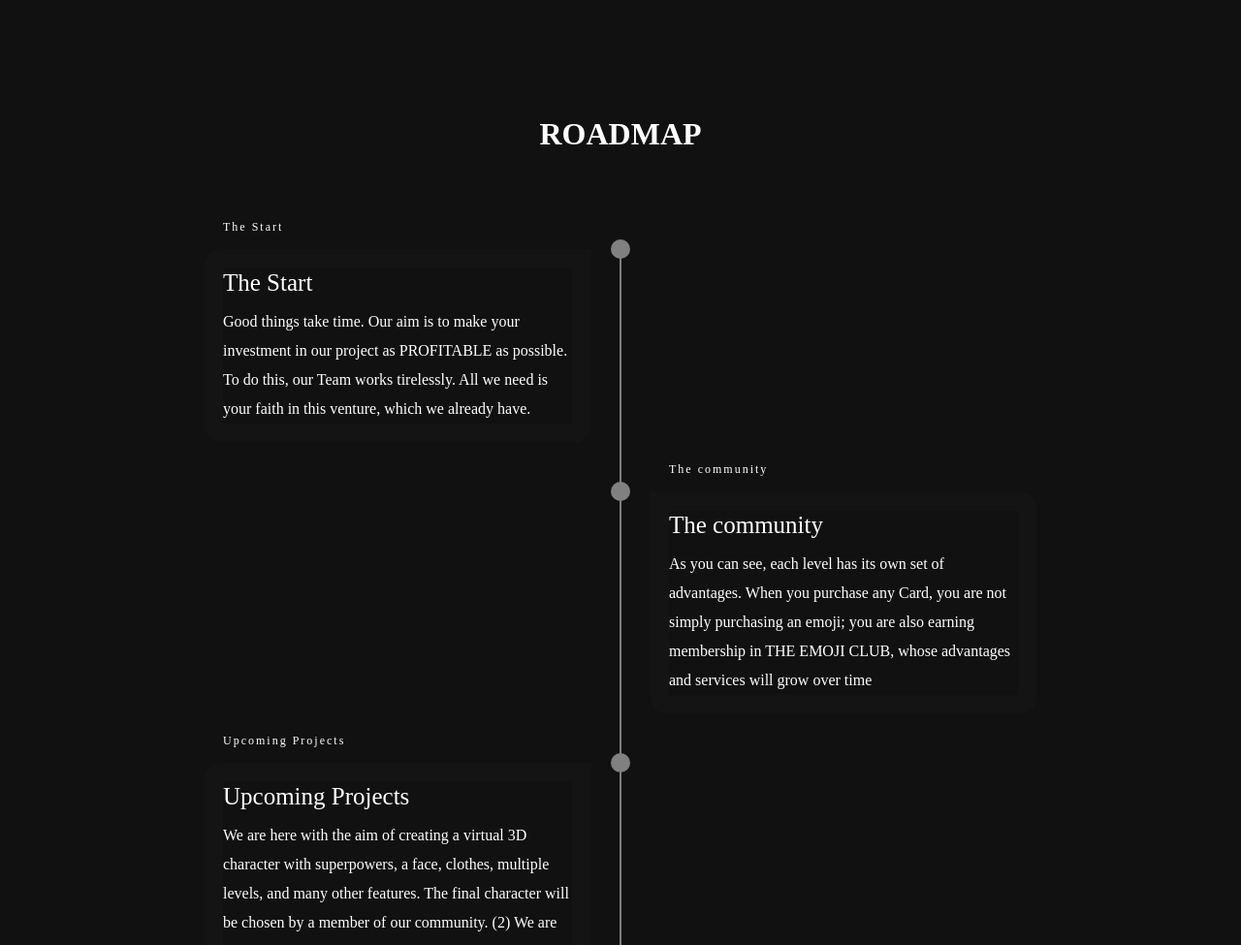
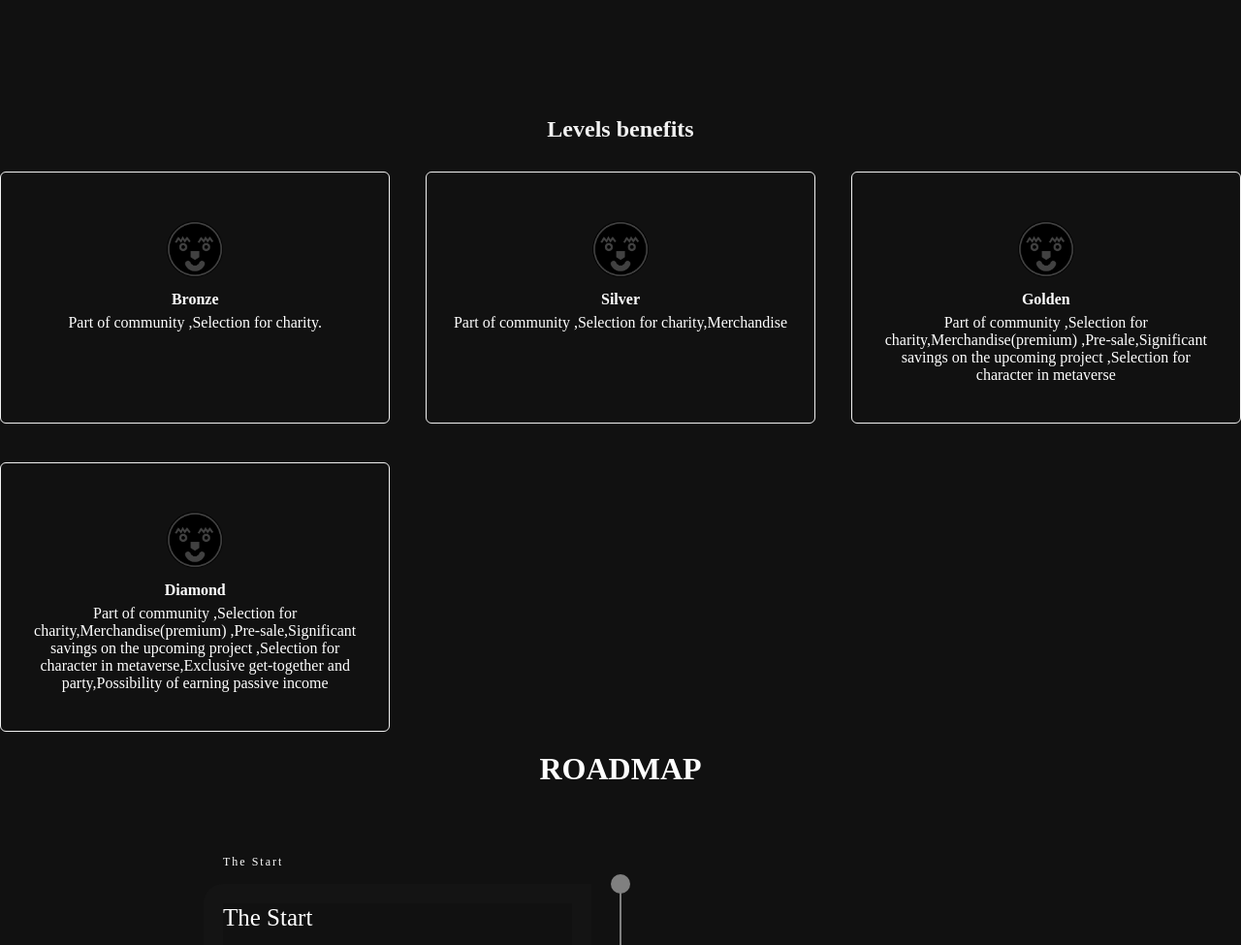
Before and after one commit to devops-sunny/Welcome-to-THE-EMOJI-CLUB-join-our-discord, a plain HTML site: page index.html in a window 1280 px wide. Shown: the part 1480-2455 px from the top of the page at 97% size. Drawn offline with Linux system fonts and the light colour scheme.

Commit message:
services

```diff
--- a/index.html
+++ b/index.html
@@ -55,6 +55,45 @@
       </div>
     </section>
     </div>
+
+    <!-- services -->
+    <section id="services" class="dark">
+      <div class="inner-width">
+        <h1 class="section-title">Levels benefits</h1>
+        <div class="services">
+          <div class="service">
+            <img src="images/Team/4.png" alt="" class="services-img">
+            <h4>Bronze</h4>
+            <p>Part of community ,Selection for charity.</p>
+          </div>
+
+          <div class="service">
+            <img src="images/Team/4.png" alt="" class="services-img">
+            <h4>Silver</h4>
+            <p>Part of community ,Selection for charity,Merchandise</p>
+          </div>
+
+          <div class="service">
+            <img src="images/Team/4.png" alt="" class="services-img">
+            <h4>Golden</h4>
+            <p>Part of community ,Selection for charity,Merchandise(premium) ,Pre-sale,Significant savings on
+              the upcoming project ,Selection for character
+              in metaverse</p>
+          </div>
+
+          <div class="service">
+            <img src="images/Team/4.png" alt="" class="services-img">
+            <h4>Diamond</h4>
+            <p>Part of community ,Selection for charity,Merchandise(premium) ,Pre-sale,Significant savings on
+              the upcoming project ,Selection for character
+              in metaverse,Exclusive get-together
+              and party,Possibility of earning
+              passive income</p>
+          </div>
+
+        </div>
+      </div>
+    </section>
 
   <!-- rodmap -->
 
--- a/style.css
+++ b/style.css
@@ -414,6 +414,9 @@
       text-align: center;
     }
 
+    .service{
+      width: calc(50% - 20px);
+    }
 
   }
 
@@ -434,3 +437,64 @@
     }
 
   }
+
+
+  /* ser */
+
+  section.dark{
+    background-color: #353b48;
+  }
+
+  section.dark .section-title{
+    color: #f1f1f1;
+  }
+
+  section.dark .section-title::before{
+    background-color: #f1f1f1;
+  }
+
+  section.dark .section-title::after{
+    border: 4px solid #353b48;
+  }
+
+  .services{
+    display: flex;
+    justify-content: space-between;
+    flex-wrap: wrap;
+  }
+
+  .service{
+    width: calc(33% - 20px);
+    text-align: center;
+    border: 1px solid #f1f1f1;
+    border-radius: 6px;
+    margin: 20px 0;
+    padding: 40px 20px;
+    color: #fff;
+    cursor: pointer;
+    transition: .3s linear;
+  }
+
+  .services-img{
+    width: 58px;
+    border-radius: 50%;
+    border-radius: 50%;
+    filter: grayscale(100%);
+    cursor: pointer;
+    transition: 400ms;
+    margin: 10px;
+  }
+
+
+  .service h4{
+    font-size: 16px;
+    margin-bottom: 6px;
+  }
+
+  .service:hover{
+    background-color: #111;
+  }
+
+  .service:hover .icon{
+    color: #fff;
+  }
```
